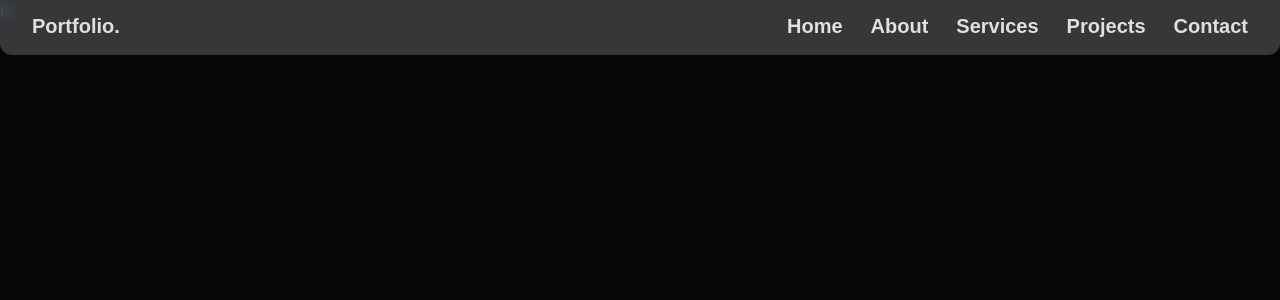
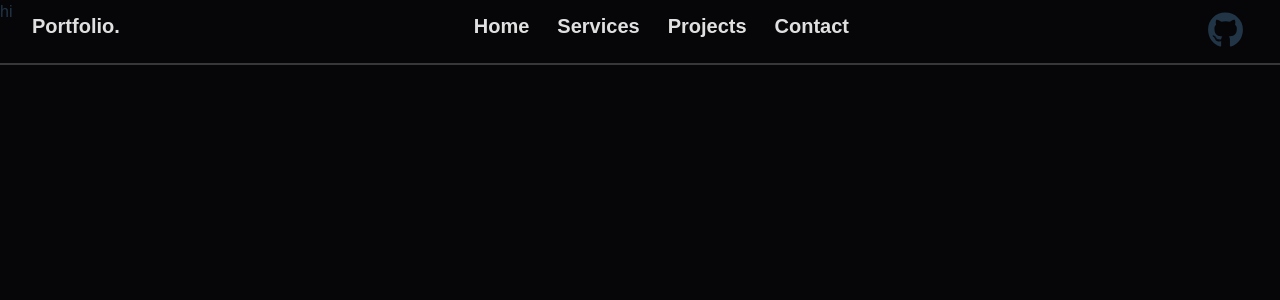
Before and after one commit to AseelFatayerji/CodeCanvas, a React (Vite) app: page / in a window 1280 px wide. Shown: the top 300 px of the page. Built offline with nearby package versions, Linux system fonts and the light colour scheme; a web font is replaced by a local one.

Commit message:
redesigned navbar

```diff
--- a/src/components/navbar.jsx
+++ b/src/components/navbar.jsx
@@ -1,15 +1,14 @@
 import { useState } from "react";
 import { motion } from "framer-motion";
 import { HashLink as NavLink } from "react-router-hash-link";
+import { FontAwesomeIcon } from "@fortawesome/react-fontawesome";
+import { faGithub } from "@fortawesome/free-brands-svg-icons";
 
 function NavLinks() {
   return (
     <>
       <NavLink to="#Hero" className={`text-xl font-bold transition-colors `}>
         Home
-      </NavLink>
-      <NavLink to="#About" className={`text-xl font-bold transition-colors`}>
-        About
       </NavLink>
       <NavLink to="#Services" className={`text-xl font-bold transition-colors`}>
         Services
@@ -27,7 +26,7 @@ function NavLinks() {
 function Navbar({ isMobile }) {
   const [isOpen, setIsOpen] = useState(false);
   return (
-    <header className="fixed top-0 left-0 w-full z-50 py-3 md:px-8 px-4 bg-white/20 backdrop-blur-xs rounded-b-xl select-none">
+    <header className="fixed top-0 left-0 w-full z-50 py-3 md:px-8 px-4 select-none border-b-2 border-b-white/20 ">
       <div className="flex justify-between ">
         <nav>
           <NavLink to="#Hero" className="text-xl font-bold transition-colors">
@@ -51,11 +50,17 @@ function Navbar({ isMobile }) {
                 />
                 <div className="w-[50%] h-0.5 bg-white rounded-sm transition-all duration-300 origin-left translate-y-[0.45rem] peer-checked:-rotate-45"></div>
                 <div className="w-[50%] h-0.5 bg-white rounded-md transition-all duration-300 origin-center peer-checked:hidden"></div>
-                <div className="w-[50%] h-0.5 bg-white rounded-md transition-all duration-300 origin-left -translate-y-[0.45rem] peer-checked:rotate-45"></div>
+                <div className="w-[50%] h-0.5 bg-white rounded-md transition-all duration-300 origin-left translate-y-[-0.45rem] peer-checked:rotate-45"></div>
               </div>
             </label>
           )}
         </div>
+        <NavLink
+          to="https://github.com/AseelFatayerji"
+          className="text-xl font-bold"
+        >
+          <FontAwesomeIcon icon={faGithub} className="text-4xl" />
+        </NavLink>
       </div>
       {isOpen && (
         <motion.div
```
